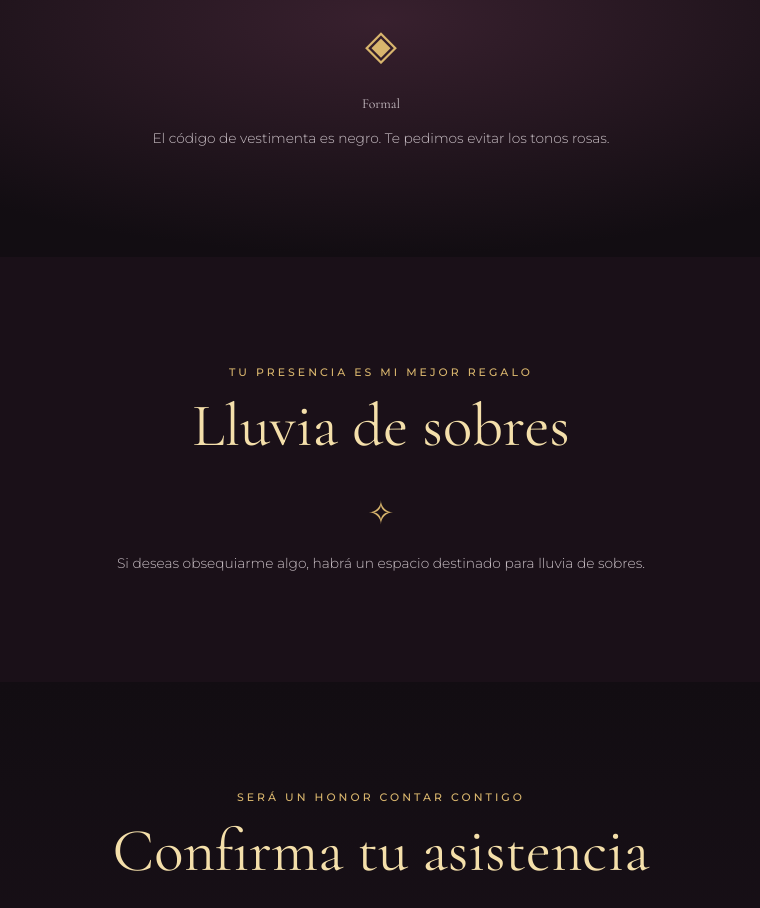
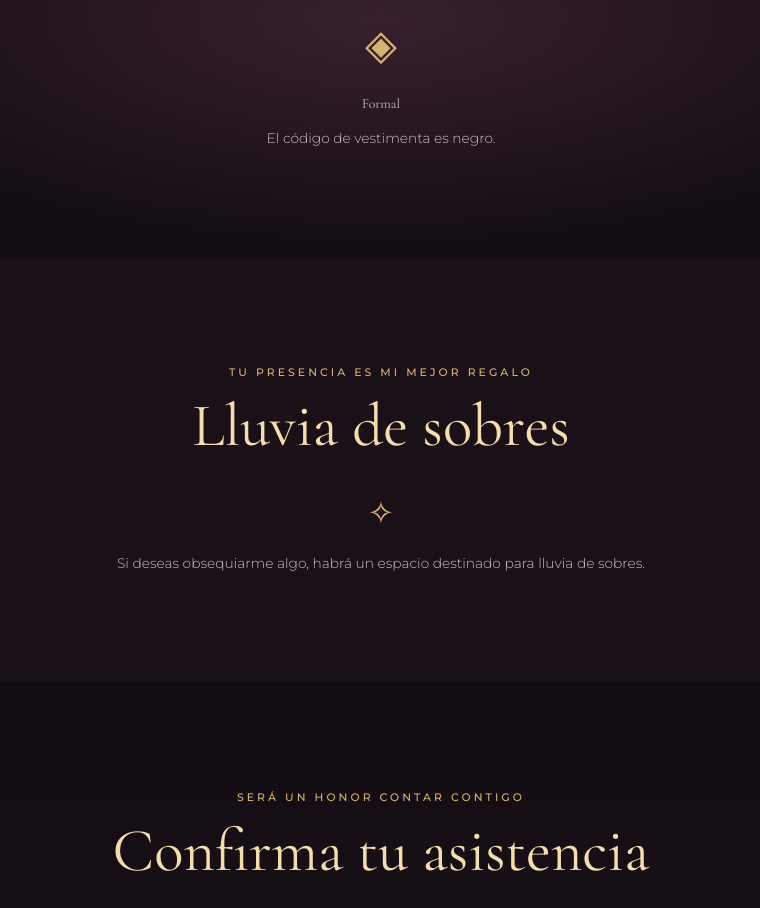
Before and after one commit to Jamontoya90/xv-Grethell, a plain HTML site: page index.html in a window 1280 px wide. Shown: the part 3580-4488 px from the top of the page, without its empty margins (259-1019 px from the left). Drawn offline with nearby package versions, Linux system fonts and the light colour scheme.

Commit message:
Update index.html

```diff
--- a/index.html
+++ b/index.html
@@ -117,7 +117,7 @@
       <h2>Código de vestimenta</h2>
       <div class="dress-icon">◈</div>
       <p class="dress-code">Formal</p>
-      <p>El código de vestimenta es negro. Te pedimos evitar los tonos rosas.</p>
+      <p>El código de vestimenta es negro.</p>
     </section>
 
     <section class="gift-section section reveal">
```
